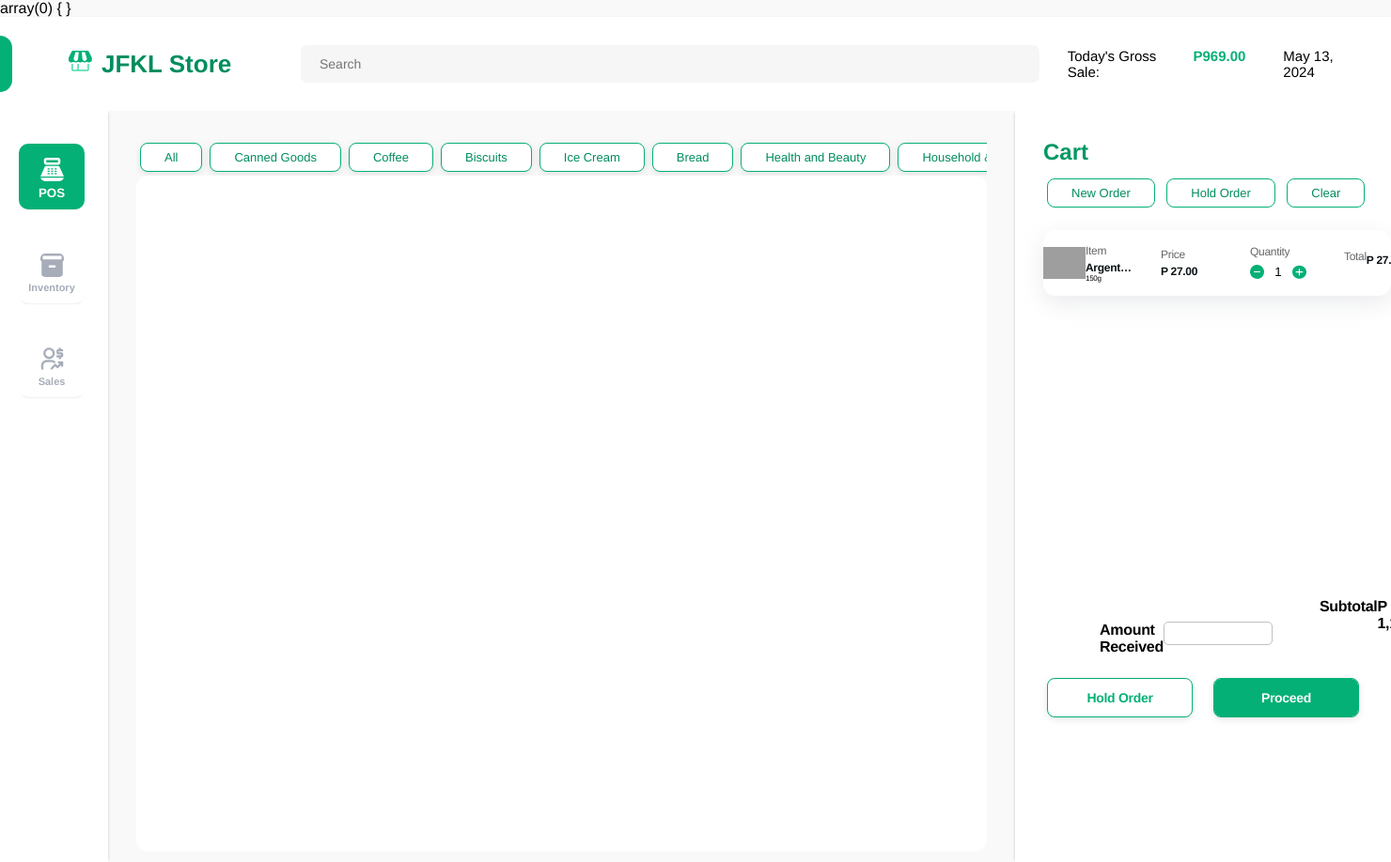
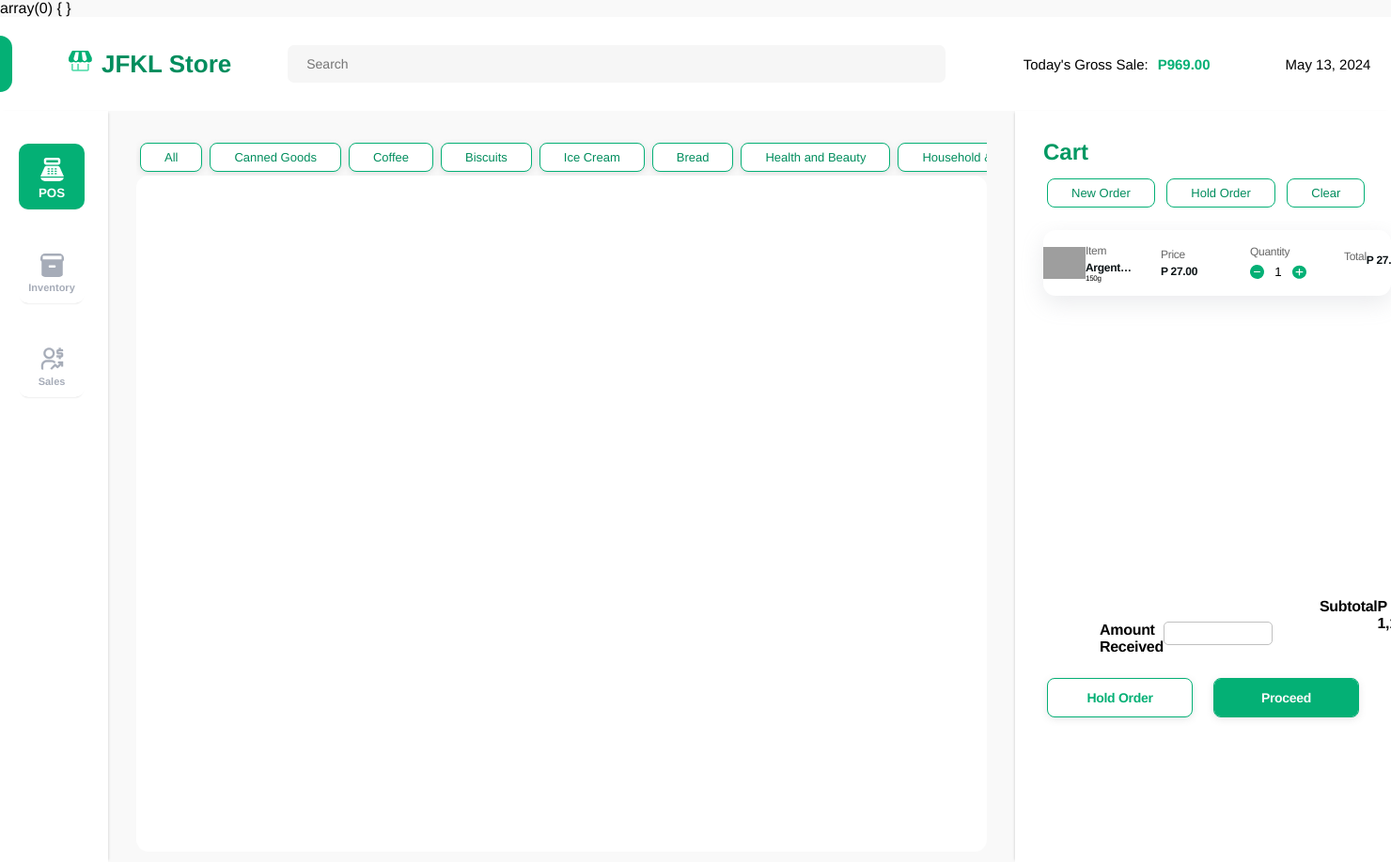
Before and after one commit to Robi1403/JFKL-Store, a PHP site: page /pages/POS.php in a window 1480 px wide; the page is wider, and only the part inside the window is pictured. Shown: that part at 94% size. Run offline with PHP 8.4, Linux system fonts and the light colour scheme; data that the repository does not hold is empty; grey boxes are pictures that could not be loaded.

Commit message:
modified some structure in css

```diff
--- a/css/pos.css
+++ b/css/pos.css
@@ -21,15 +21,15 @@
     overflow: hidden;
     z-index: 1000;
     background-color: #ffffff;
-    box-shadow: 0px 2px 4px 0px rgba(92, 99, 105, 0.15);
+    box-shadow: 0 2px 3px -2px rgba(0,0,0,.2);
     font-size: 15px;
 }
 
-.left{
+.navbar .left{
     display: flex;
     align-items: center;
     background-color: #ffffff;
-    min-width: 260px;
+    flex: 0.6;
 }
 
 .navbar .left .shape{
@@ -47,19 +47,19 @@
     font-weight: 600;
     color: #008D5D;
     gap: 10px;
+    overflow: hidden;
+    white-space: nowrap;
 }
 
 .navbar .searchBar{
     margin-left: 60px;
-    flex: 2.5;
-    padding-right: 30px;
+    flex: 2;
 }
 
 .navbar .searchBar input{
     font-size: 14px;
     height: 40px;
-    min-width: 400px;
-    width: 100%;
+    width: 700px;
     left: 0;
     border: none;
     border-radius: 7px;
@@ -72,9 +72,8 @@
 
 .navbar .right{
     display: flex;
-    justify-content: end;
+    align-items: center;
     flex: 1;
-    padding-right: 30px;
 }
 
 .navbar .right .todayGrossSale{
@@ -84,7 +83,7 @@
 }
 
 .navbar .right .date{
-    margin-left: 40px;
+    margin-left: 80px;
 }
 
 
```
